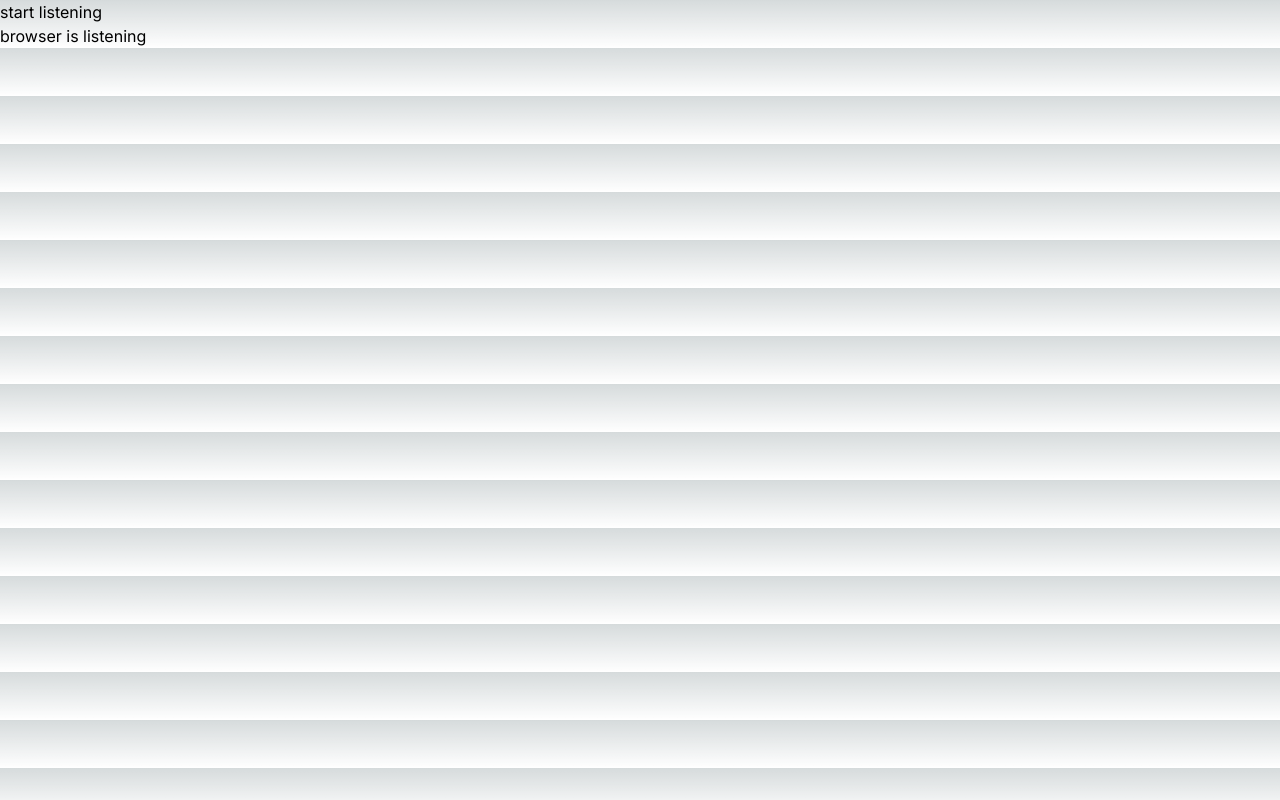
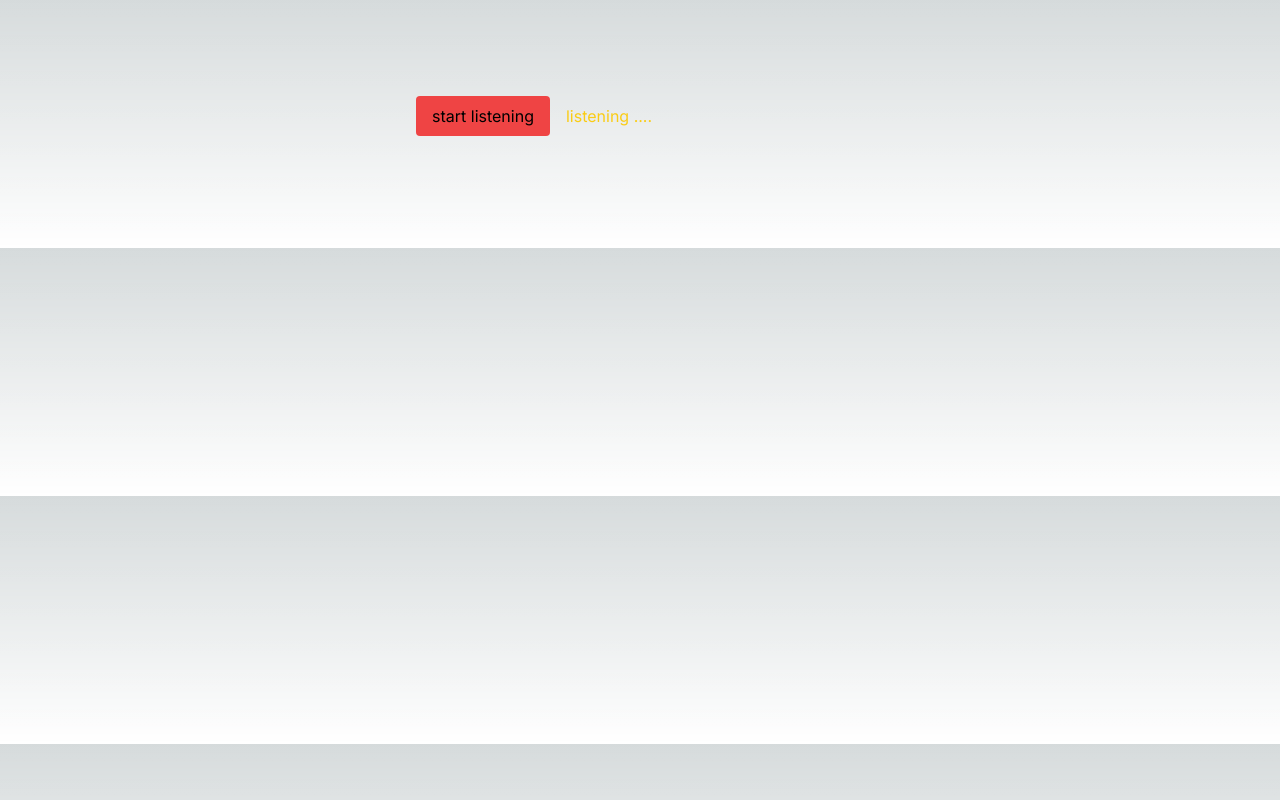
Before and after one commit to GHULAM-1/ai-chatbot, a Next.js app: page / in a window 1280 px wide. Both pictures are taken after a click on the button "start listening". Built offline with nearby package versions, Linux system fonts and the light colour scheme.

Commit message:
styling:put colors on streaming

```diff
--- a/src/app/layout.tsx
+++ b/src/app/layout.tsx
@@ -11,7 +11,7 @@ export default function RootLayout({
   children: React.ReactNode;
 }>) {
   return (
-    <html lang="en">
+    <html lang="en" suppressHydrationWarning>
       <body className={inter.className}>{children}</body>
     </html>
   );
--- a/src/app/page.tsx
+++ b/src/app/page.tsx
@@ -1,65 +1,71 @@
 "use client";
-import { useEffect, useState } from "react";
+import { useChat } from "ai/react";
+import { useEffect, useRef } from "react";
 import useSpeechRecognition from "@/hooks/useSpeechRecognition";
-import { useChat } from "ai/react";
+export default function Chat() {
+  const { messages, input, handleInputChange, handleSubmit, setInput, append } =
+    useChat();
+  const { hasRecognitionSupport, isListening, startListening, text } =
+    useSpeechRecognition();
 
-export default function Sound() {
-  const [res, setRes] = useState("");
-  const {
-    hasRecognitionSupport,
-    isListening,
-    startListening,
-    stopListening,
-    text,
-  } = useSpeechRecognition();
-  const { messages, append } = useChat();
+  const formRef = useRef<HTMLFormElement>(null);
 
   useEffect(() => {
     if (!isListening && text) {
-      console.log("in the fetch req");
-      const message = {
-        role: "system",
+      console.log(text);
+      append({
         content: text,
-      };
-
-      // Perform fetch request here
-      fetch("http://localhost:3000/api/chat", {
-        method: "POST",
-        headers: {
-          "Content-Type": "application/json",
-        },
-        body: JSON.stringify({ messages: [message] }), // Send the message in the request body
-      })
-        .then((response) => response.text())
-        .then((data) => {
-          // Handle the response data here
-          console.log(data);
-          setRes(data);
-        })
-        .catch((error) => {
-          // Handle any errors here
-          console.error("Error:", error);
-        });
+        role: "user",
+      });
     }
-
-  }, [isListening, text, append]);
+  }, [isListening, text]);
 
   return (
-    <>
-      <div>
+    <div className="flex flex-col w-full max-w-md py-24 mx-auto stretch">
+      <div className="flex gap-4  items-center">
         {hasRecognitionSupport ? (
           <>
             <div>
-              <button onClick={startListening}>start listening</button>
+              <button
+                className="bg-red-500 rounded py-2 px-4"
+                onClick={startListening}
+              >
+                start listening
+              </button>
             </div>
-            {isListening ? <div>browser is listening</div> : null}
-            {text}
+            {isListening ? (
+              <div className="text-yellow-400"> listening ....</div>
+            ) : null}
+            {/* {text} */}
           </>
         ) : (
           <h1>no speech recognition device</h1>
         )}
       </div>
-      <div>{res}</div>
-    </>
+
+      <div className="mt-4">
+        {messages.map((m) => (
+          <div key={m.id} className="whitespace-pre-wrap mb-4">
+            {m.role === "user" ? (
+              <span className="text-white font-bold ">user : </span>
+            ) : (
+              <span className="text-green-500 font-bold">AI : </span>
+            )}
+            {m.content}
+          </div>
+        ))}
+      </div>
+
+      <form ref={formRef} onSubmit={handleSubmit}>
+        <input
+          hidden
+          className="fixed bottom-0 w-full max-w-md p-2 mb-8 border text-black border-gray-300 rounded shadow-xl"
+          value={input}
+          placeholder="Say something..."
+          onChange={handleInputChange}
+        />
+        <button type="submit" style={{ display: "none" }}></button>
+      </form>
+    </div>
   );
 }
--- a/src/app/sound/page.tsx
+++ /dev/null
@@ -1,57 +0,0 @@
-"use client";
-import { useChat } from "ai/react";
-import { useEffect, useRef } from "react";
-import useSpeechRecognition from "@/hooks/useSpeechRecognition";
-export default function Chat() {
-  const { messages, input, handleInputChange, handleSubmit, setInput, append } =
-    useChat();
-  const { hasRecognitionSupport, isListening, startListening, text } =
-    useSpeechRecognition();
-
-  const formRef = useRef<HTMLFormElement>(null);
-
-  useEffect(() => {
-    if (!isListening && text) {
-      console.log(text);
-      append({
-        content: text,
-        role: "user",
-      });
-    }
-  }, [isListening, text]);
-
-  return (
-    <div className="flex flex-col w-full max-w-md py-24 mx-auto stretch">
-      <div>
-        {hasRecognitionSupport ? (
-          <>
-            <div>
-              <button onClick={startListening}>start listening</button>
-            </div>
-            {isListening ? <div>browser is listening</div> : null}
-            {text}
-          </>
-        ) : (
-          <h1>no speech recognition device</h1>
-        )}
-      </div>
-
-      {messages.map((m) => (
-        <div key={m.id} className="whitespace-pre-wrap">
-          {m.role === "user" ? "User: " : "AI: "}
-          {m.content}
-        </div>
-      ))}
-
-      <form ref={formRef} onSubmit={handleSubmit}>
-        <input
-          className="fixed bottom-0 w-full max-w-md p-2 mb-8 border text-black border-gray-300 rounded shadow-xl"
-          value={input}
-          placeholder="Say something..."
-          onChange={handleInputChange}
-        />
-        <button type="submit" style={{ display: "none" }}></button>
-      </form>
-    </div>
-  );
-}
```
